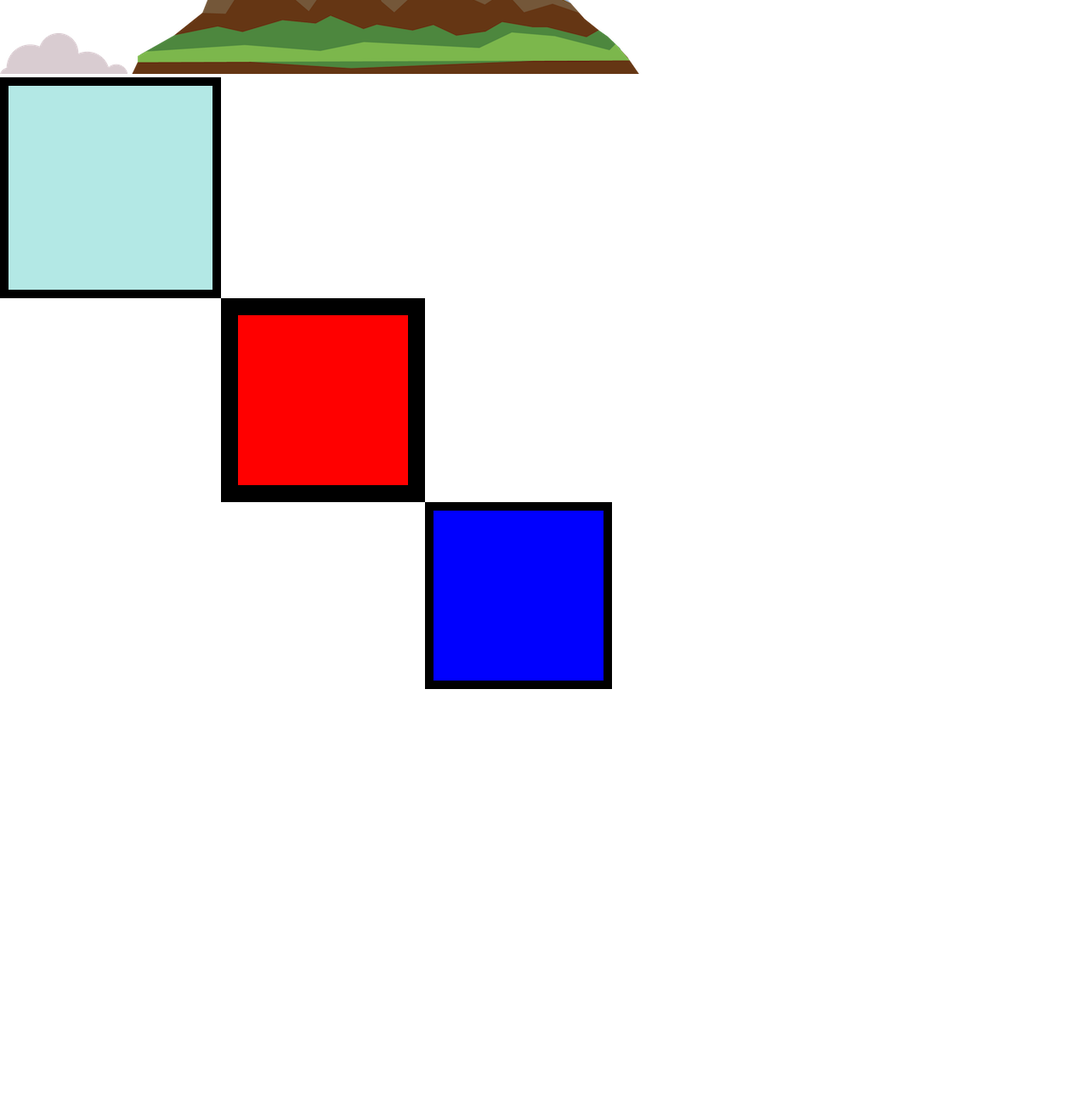
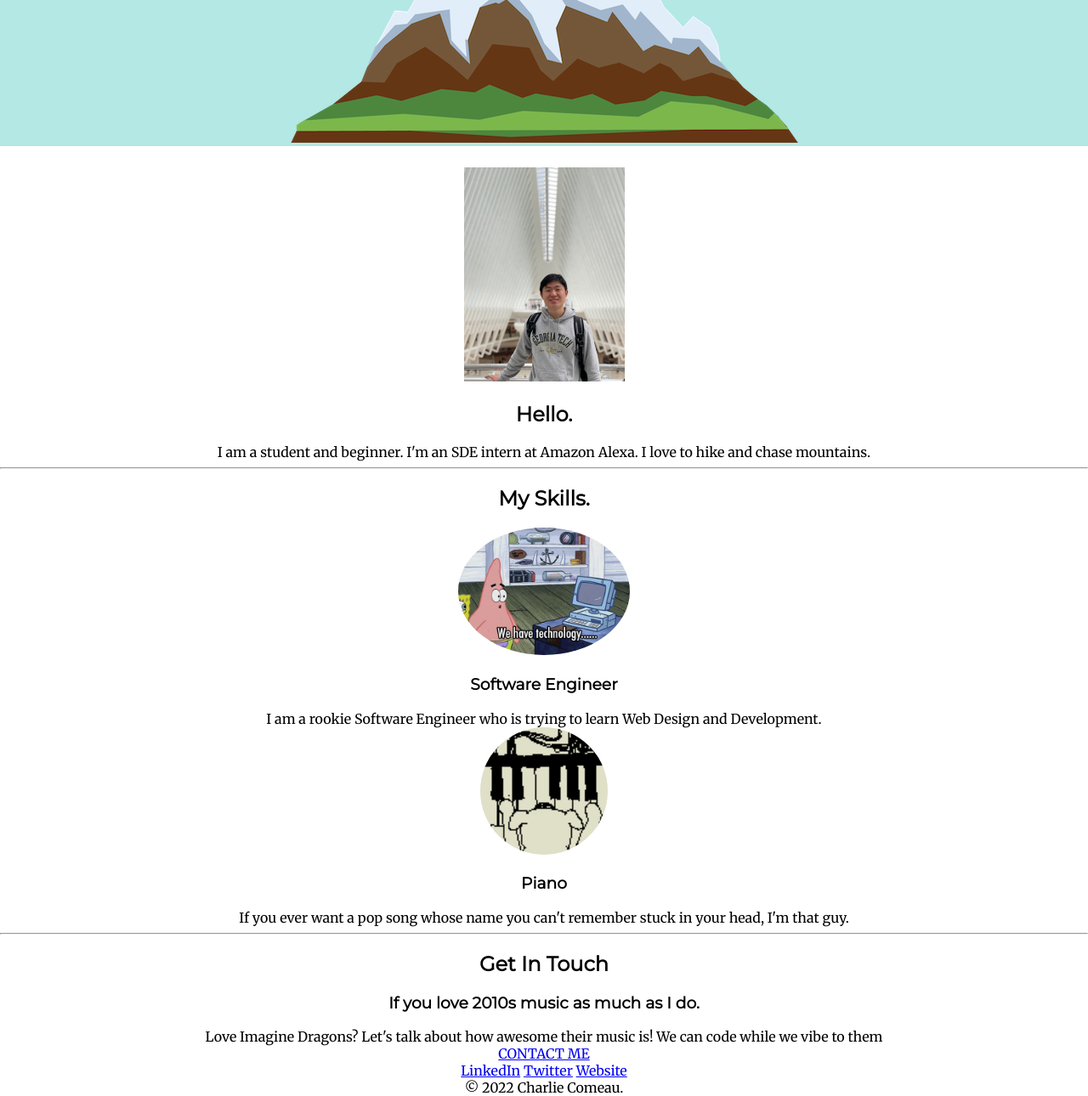
Before and after one commit to cgccomeau/css_mysite, a plain HTML site: page index.html in a window 1280 px wide. Shown: the part 377-1667 px from the top of the page at 85% size. Before the commit the page ends 1188 px from the top, so only its background shows below. Drawn offline with Linux system fonts and the light colour scheme.

Commit message:
added css centering and personal details content

```diff
--- a/css/styles.css
+++ b/css/styles.css
@@ -5,14 +5,53 @@ div {
 
 body {
   margin: 0;
+  text-align: center;
+  position: relative;
+  font-family: 'Merriweather', serif;
 }
 
 h1 {
-  margin: 0;
+  margin-top: 0;
+  font-family: 'Sacramento', cursive;
+}
+
+h2 {
+  font-family: 'Montserrat', sans-serif;
+}
+
+h3 {
+  font-family: 'Montserrat', sans-serif;
 }
 
 p {
   margin: 0;
+}
+
+.icon {
+  border-radius: 50%;
+  height: 150px;
+}
+
+.profile {
+  position: relative;
+  padding-top: 25px;
+}
+
+.profile-pic {
+  width: 189px;
+  height: 252px;
+}
+
+.top-cloud {
+  position: absolute;
+  right: 250px;
+  top: 50px;
+}
+
+.bottom-cloud {
+  position: absolute;
+  left: 250px;
+  bottom: 300px;
 }
 
 .pro {
@@ -25,18 +64,8 @@ p {
 
 .top-container {
   background-color: #B3E8E5;
-  border: solid 10px;
-  padding: 20px;
-}
-
-.middle-container {
-  border: solid 20px;
-  margin-left: 260px;
-}
-
-.bottom-container {
-  border: solid 10px;
-  margin-left: 500px;
+  position: relative;
+  padding-top: 100px;
 }
 
 .box {
--- a/index.html
+++ b/index.html
@@ -6,21 +6,57 @@
   <title>Charlie's Site 2.0</title>
   <link rel="stylesheet" href="css/styles.css">
   <link rel="icon" href="favicon.ico">
+  <link rel="preconnect" href="https://fonts.googleapis.com">
+  <link rel="preconnect" href="https://fonts.gstatic.com" crossorigin>
+  <link href="https://fonts.googleapis.com/css2?family=Merriweather&family=Montserrat&family=Sacramento&display=swap" rel="stylesheet">
 </head>
 
 <body>
   <div class="">
-    <img src="images/cloud.png" alt="cloud-img">
-    <h1>I'm Charlie.</h1>
-    <p>A <span class="pro">pro</span>grammer.</p>
-    <img src="images/cloud.png" alt="cloud-img">
-    <img src="images/mountain.png" alt="mountain-img">
-    <div class="top-container box">
+    <div class="top-container">
+      <img class="top-cloud" src="images/cloud.png" alt="cloud-img">
+      <h1>I'm Charlie.</h1>
+      <p>A <span class="pro">pro</span>grammer.</p>
+      <img class="bottom-cloud" src="images/cloud.png" alt="cloud-img">
+      <img src="images/mountain.png" alt="mountain-img">
     </div>
-    <div class="center middle-container red box">
+    <div class="middle-container">
+      <div class="profile">
+        <img class="profile-pic" src="images/IMG_8629.jpg" alt="">
+        <h2>Hello.</h2>
+        <p>I am a student and beginner. I'm an SDE intern at Amazon Alexa. I love to hike and chase mountains.</p>
+      </div>
+      <hr>
+      <div class="skills">
+        <h2>My Skills.</h2>
+        <div class="skill-row">
+          <img class="icon" src="images/computer.gif" alt="computer-img">
+          <h3>Software Engineer</h3>
+          <p>I am a rookie Software Engineer who is trying to learn Web Design and Development.</p>
+        </div>
+        <div class="skill-row">
+          <img class="icon" src="images/piano.gif" alt="piano-img">
+          <h3>Piano</h3>
+          <p>If you ever want a pop song whose name you can't remember stuck in your head, I'm that guy.</p>
+        </div>
+      </div>
+      <hr>
+      <div class="contact-me">
+        <h2>Get In Touch</h2>
+        <h3>If you love 2010s music as much as I do.</h3>
+        <p>Love Imagine Dragons? Let's talk about how awesome their music is! We can code while we vibe to them</p>
+        <a class="btn" href="mailto:name@email.com">CONTACT ME</a>
+      </div>
     </div>
-    <div class="bottom-container blue box">
+
+
+    <div class="bottom-container">
+      <a class="footer-link" href="https://www.linkedin.com/">LinkedIn</a>
+      <a class="footer-link" href="https://twitter.com/">Twitter</a>
+      <a class="footer-link" href="https://www.appbrewery.co/">Website</a>
+      <p>© 2022 Charlie Comeau.</p>
     </div>
+
   </div>
 </body>
 
```
Also changed, not shown: images/IMG_8629.jpg (added), images/computer.gif (added), images/piano.gif (added).
